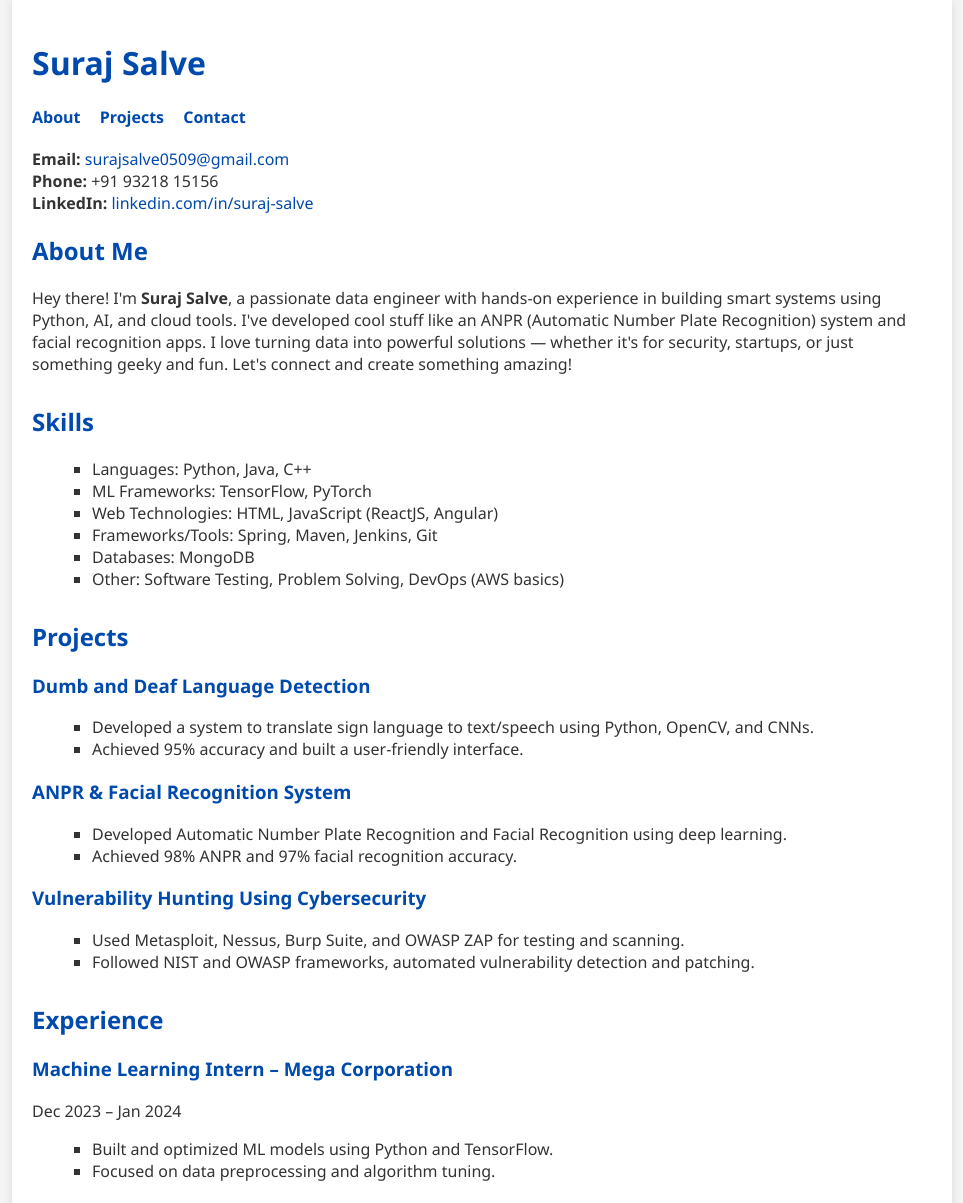
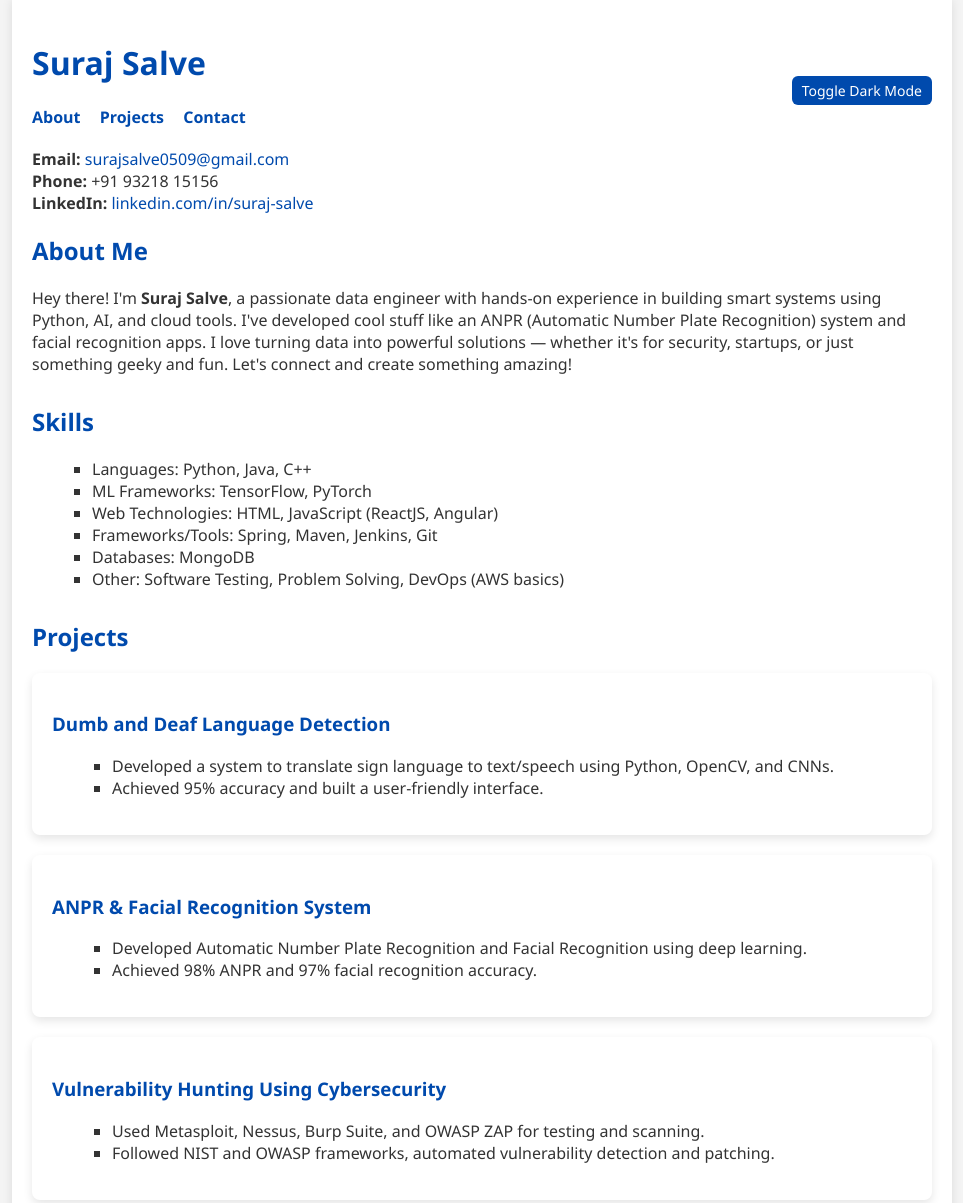
Before and after one commit to SalveJames/suraj-portfolio, a plain HTML site: page index.html in a window 1280 px wide. Shown: the top 1203 px of the page, without its empty margins (158-1121 px from the left). Drawn offline with Linux system fonts and the light colour scheme.

Commit message:
Update index.html

```diff
--- a/index.html
+++ b/index.html
@@ -5,19 +5,30 @@
   <meta name="viewport" content="width=device-width, initial-scale=1.0" />
   <title>Suraj Salve | Portfolio</title>
   <style>
+    :root {
+      --bg-color: #f4f4f4;
+      --text-color: #333;
+      --card-bg: #fff;
+    }
+    body.dark-mode {
+      --bg-color: #1e1e1e;
+      --text-color: #e0e0e0;
+      --card-bg: #2a2a2a;
+    }
     body {
       font-family: 'Segoe UI', Tahoma, Geneva, Verdana, sans-serif;
-      background-color: #f4f4f4;
-      color: #333;
+      background-color: var(--bg-color);
+      color: var(--text-color);
       margin: 0;
       padding: 0;
       scroll-behavior: smooth;
+      transition: background-color 0.3s, color 0.3s;
     }
     .container {
       max-width: 900px;
       margin: auto;
       padding: 20px;
-      background: #fff;
+      background: var(--card-bg);
       box-shadow: 0 0 10px rgba(0, 0, 0, 0.1);
     }
     h1, h2, h3 {
@@ -68,6 +79,28 @@
     nav a:hover {
       color: #007fff;
     }
+    .toggle-btn {
+      float: right;
+      cursor: pointer;
+      font-size: 14px;
+      background: #004aad;
+      color: white;
+      padding: 5px 10px;
+      border-radius: 6px;
+      margin-top: -30px;
+    }
+    .project-card {
+      background: var(--card-bg);
+      padding: 20px;
+      margin-bottom: 20px;
+      border-radius: 8px;
+      box-shadow: 0 4px 10px rgba(0,0,0,0.1);
+      transition: transform 0.3s, box-shadow 0.3s;
+    }
+    .project-card:hover {
+      transform: translateY(-5px);
+      box-shadow: 0 8px 20px rgba(0,0,0,0.2);
+    }
   </style>
 </head>
 <body>
@@ -78,6 +111,7 @@
         <a href="#about">About</a>
         <a href="#projects">Projects</a>
         <a href="#contact">Contact</a>
+        <span class="toggle-btn" onclick="toggleDarkMode()">Toggle Dark Mode</span>
       </nav>
       <p class="contact">
         <strong>Email:</strong> <a href="mailto:surajsalve0509@gmail.com">surajsalve0509@gmail.com</a><br>
@@ -107,23 +141,30 @@
 
     <section id="projects" class="section">
       <h2>Projects</h2>
+
+      <div class="project-card">
         <h3>Dumb and Deaf Language Detection</h3>
         <ul>
           <li>Developed a system to translate sign language to text/speech using Python, OpenCV, and CNNs.</li>
           <li>Achieved 95% accuracy and built a user-friendly interface.</li>
         </ul>
+      </div>
 
+      <div class="project-card">
         <h3>ANPR & Facial Recognition System</h3>
         <ul>
           <li>Developed Automatic Number Plate Recognition and Facial Recognition using deep learning.</li>
           <li>Achieved 98% ANPR and 97% facial recognition accuracy.</li>
         </ul>
+      </div>
 
+      <div class="project-card">
         <h3>Vulnerability Hunting Using Cybersecurity</h3>
         <ul>
           <li>Used Metasploit, Nessus, Burp Suite, and OWASP ZAP for testing and scanning.</li>
           <li>Followed NIST and OWASP frameworks, automated vulnerability detection and patching.</li>
         </ul>
+      </div>
     </section>
 
     <section class="section">
@@ -165,5 +206,11 @@
       <p>English, Hindi, Marathi, French</p>
     </section>
   </div>
+
+  <script>
+    function toggleDarkMode() {
+      document.body.classList.toggle('dark-mode');
+    }
+  </script>
 </body>
 </html>
```
Lines whose indentation alone changed are shown as unchanged.
